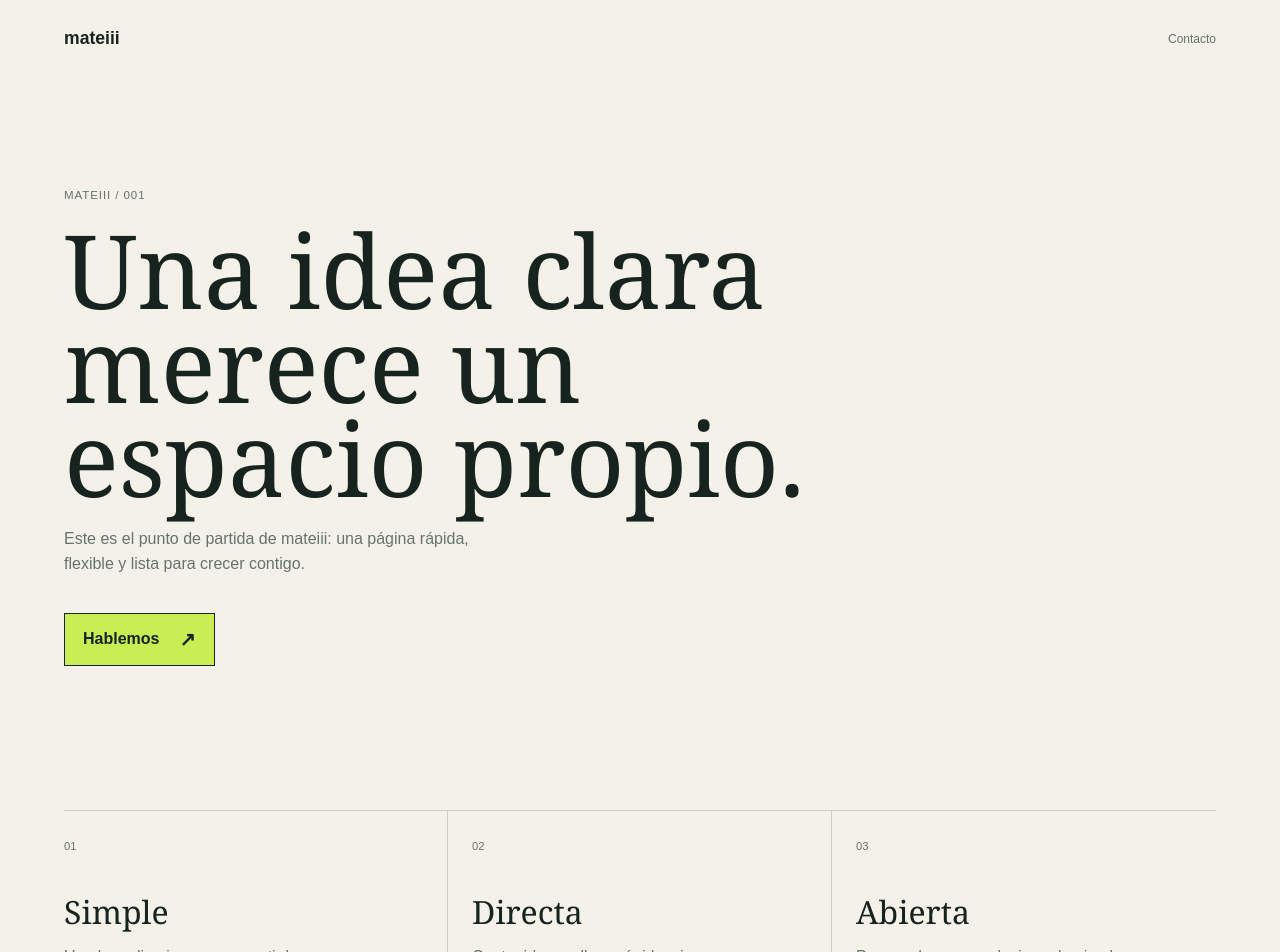
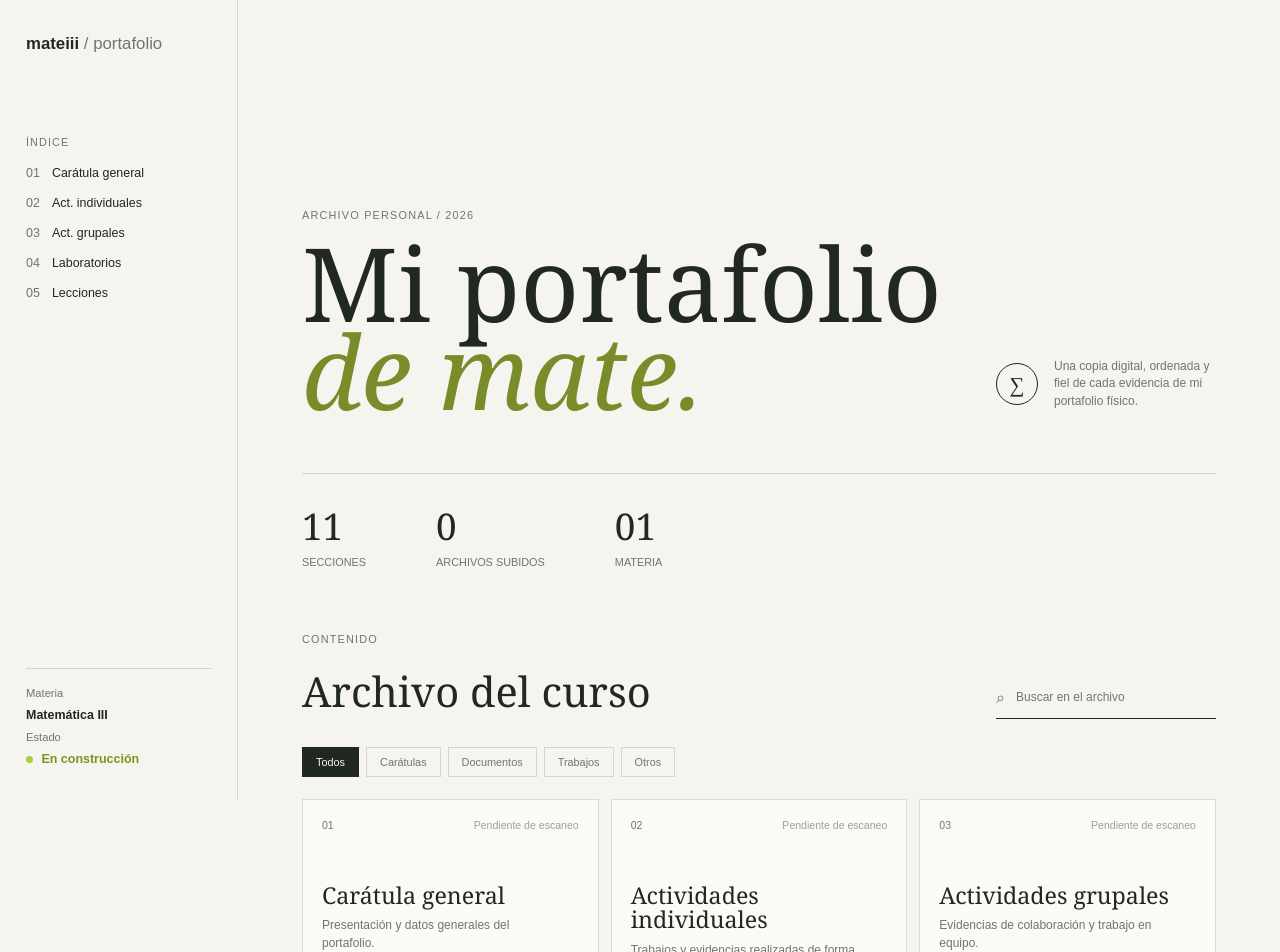
Before and after one commit to maltl00r/mateiii, a Next.js app: page / in a window 1280 px wide. Shown: the top 952 px of the page. Built offline with nearby package versions, Linux system fonts and the light colour scheme.

Commit message:
Build digital math portfolio archive

```diff
--- a/app/layout.tsx
+++ b/app/layout.tsx
@@ -2,8 +2,8 @@ import type { Metadata } from "next";
 import "./globals.css";
 
 export const metadata: Metadata = {
-  title: "mateiii",
-  description: "mateiii",
+  title: "Portafolio de Matemática III | mateiii",
+  description: "Portafolio digital de Matemática III.",
 };
 
 export default function RootLayout({ children }: Readonly<{ children: React.ReactNode }>) {
--- a/app/page.tsx
+++ b/app/page.tsx
@@ -1,22 +1,62 @@
+"use client";
+
+import { useMemo, useState } from "react";
+
+const sections = [
+  { number: "01", title: "Carátula general", type: "Carátulas", note: "Presentación y datos generales del portafolio.", count: "Pendiente de escaneo" },
+  { number: "02", title: "Actividades individuales", type: "Carátulas", note: "Trabajos y evidencias realizadas de forma individual.", count: "Pendiente de escaneo" },
+  { number: "03", title: "Actividades grupales", type: "Carátulas", note: "Evidencias de colaboración y trabajo en equipo.", count: "Pendiente de escaneo" },
+  { number: "04", title: "Laboratorios", type: "Carátulas", note: "Prácticas, resultados y conclusiones de laboratorio.", count: "Pendiente de escaneo" },
+  { number: "05", title: "Lecciones", type: "Carátulas", note: "Evaluaciones, controles y lecciones de la materia.", count: "Pendiente de escaneo" },
+  { number: "06", title: "Oficios", type: "Documentos", note: "Comunicaciones y documentos formales.", count: "Pendiente de escaneo" },
+  { number: "07", title: "Sílabo de la materia", type: "Documentos", note: "Plan, objetivos, contenidos y criterios de evaluación.", count: "Pendiente de escaneo" },
+  { number: "08", title: "Formularios", type: "Documentos", note: "Formatos y registros utilizados durante el curso.", count: "Pendiente de escaneo" },
+  { number: "09", title: "Mapas mentales", type: "Trabajos", note: "Síntesis visual de conceptos y relaciones.", count: "Pendiente de escaneo" },
+  { number: "10", title: "Tareas", type: "Trabajos", note: "Actividades, ejercicios y entregas.", count: "Pendiente de escaneo" },
+  { number: "11", title: "Otros documentos", type: "Otros", note: "Material adicional que forma parte del portafolio.", count: "Pendiente de escaneo" },
+];
+
+const filters = ["Todos", "Carátulas", "Documentos", "Trabajos", "Otros"];
+
 export default function Home() {
+  const [filter, setFilter] = useState("Todos");
+  const [query, setQuery] = useState("");
+  const visibleSections = useMemo(() => sections.filter((section) => {
+    const matchesFilter = filter === "Todos" || section.type === filter;
+    const matchesQuery = `${section.title} ${section.note}`.toLowerCase().includes(query.toLowerCase());
+    return matchesFilter && matchesQuery;
+  }), [filter, query]);
+
   return (
-    <main className="page-shell">
-      <nav className="topbar" aria-label="Navegación principal">
-        <a className="brand" href="#inicio">mateiii</a>
-        <a className="quiet-link" href="#contacto">Contacto</a>
-      </nav>
-      <section className="hero" id="inicio">
-        <p className="eyebrow">mateiii / 001</p>
-        <h1>Una idea clara merece un espacio propio.</h1>
-        <p className="intro">Este es el punto de partida de mateiii: una página rápida, flexible y lista para crecer contigo.</p>
-        <a className="action" href="#contacto">Hablemos <span aria-hidden="true">↗</span></a>
-      </section>
-      <section className="signal-grid" aria-label="Características">
-        <article><span>01</span><h2>Simple</h2><p>Una base limpia para convertir la próxima idea en algo real.</p></article>
-        <article><span>02</span><h2>Directa</h2><p>Contenido que llega rápido, sin capas innecesarias.</p></article>
-        <article><span>03</span><h2>Abierta</h2><p>Preparada para evolucionar hacia el producto que imagines.</p></article>
-      </section>
-      <footer id="contacto"><span>mateiii</span><span>mateiii.maltloor.com</span></footer>
+    <main className="portfolio-shell">
+      <aside className="sidebar">
+        <a className="brand" href="#inicio">mateiii<span> / portafolio</span></a>
+        <p className="sidebar-label">Índice</p>
+        <nav aria-label="Secciones del portafolio">
+          {sections.slice(0, 5).map((section) => <a key={section.number} href={`#${section.number}`}>{section.number} <span>{section.title.replace("Actividades ", "Act. ")}</span></a>)}
+        </nav>
+        <div className="sidebar-bottom"><span>Materia</span><strong>Matemática III</strong><span>Estado</span><strong className="status"><i /> En construcción</strong></div>
+      </aside>
+
+      <div className="content-column">
+        <header className="portfolio-header" id="inicio">
+          <div><p className="eyebrow">Archivo personal / 2026</p><h1>Mi portafolio<br /><em>de mate.</em></h1></div>
+          <div className="header-note"><span className="round-mark">∑</span><p>Una copia digital, ordenada y fiel de cada evidencia de mi portafolio físico.</p></div>
+        </header>
+
+        <section className="overview" aria-label="Resumen del portafolio">
+          <div><strong>{sections.length}</strong><span>secciones</span></div><div><strong>0</strong><span>archivos subidos</span></div><div><strong>01</strong><span>materia</span></div>
+        </section>
+
+        <section className="archive" id="archivo">
+          <div className="archive-toolbar"><div><p className="eyebrow">Contenido</p><h2>Archivo del curso</h2></div><label className="search"><span aria-hidden="true">⌕</span><input value={query} onChange={(event) => setQuery(event.target.value)} placeholder="Buscar en el archivo" aria-label="Buscar en el archivo" /></label></div>
+          <div className="filter-row" aria-label="Filtrar secciones">{filters.map((item) => <button className={filter === item ? "filter active" : "filter"} key={item} onClick={() => setFilter(item)}>{item}</button>)}</div>
+          <div className="document-grid">{visibleSections.map((section) => <article className="document-card" id={section.number} key={section.number}><div className="card-top"><span>{section.number}</span><span className="file-state">{section.count}</span></div><h3>{section.title}</h3><p>{section.note}</p><button className="open-card" disabled>Ver documentos <span aria-hidden="true">↗</span></button></article>)}</div>
+          {visibleSections.length === 0 && <p className="empty-state">No hay secciones que coincidan con la búsqueda.</p>}
+        </section>
+
+        <footer><span>mateiii / portafolio digital</span><span>mateiii.maltloor.com</span></footer>
+      </div>
     </main>
   );
 }
```
Also changed, not shown: app/globals.css.
